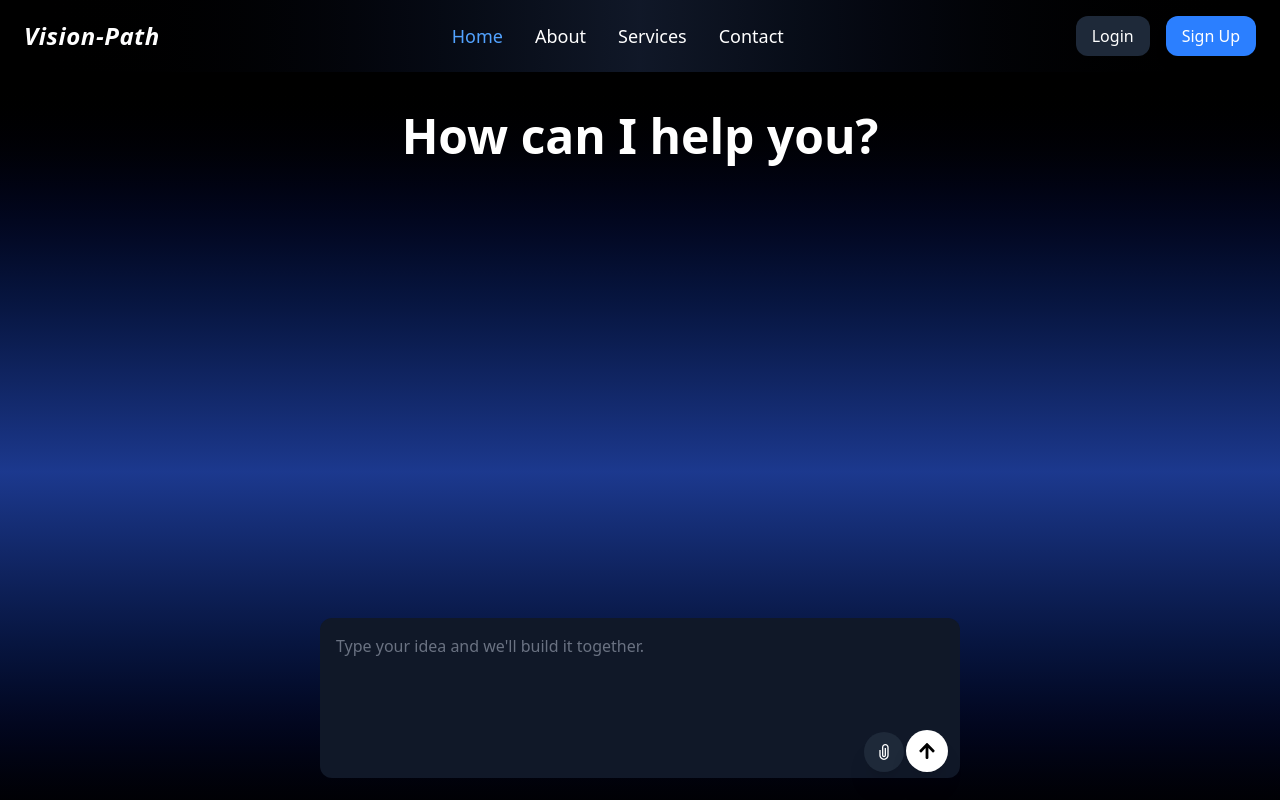
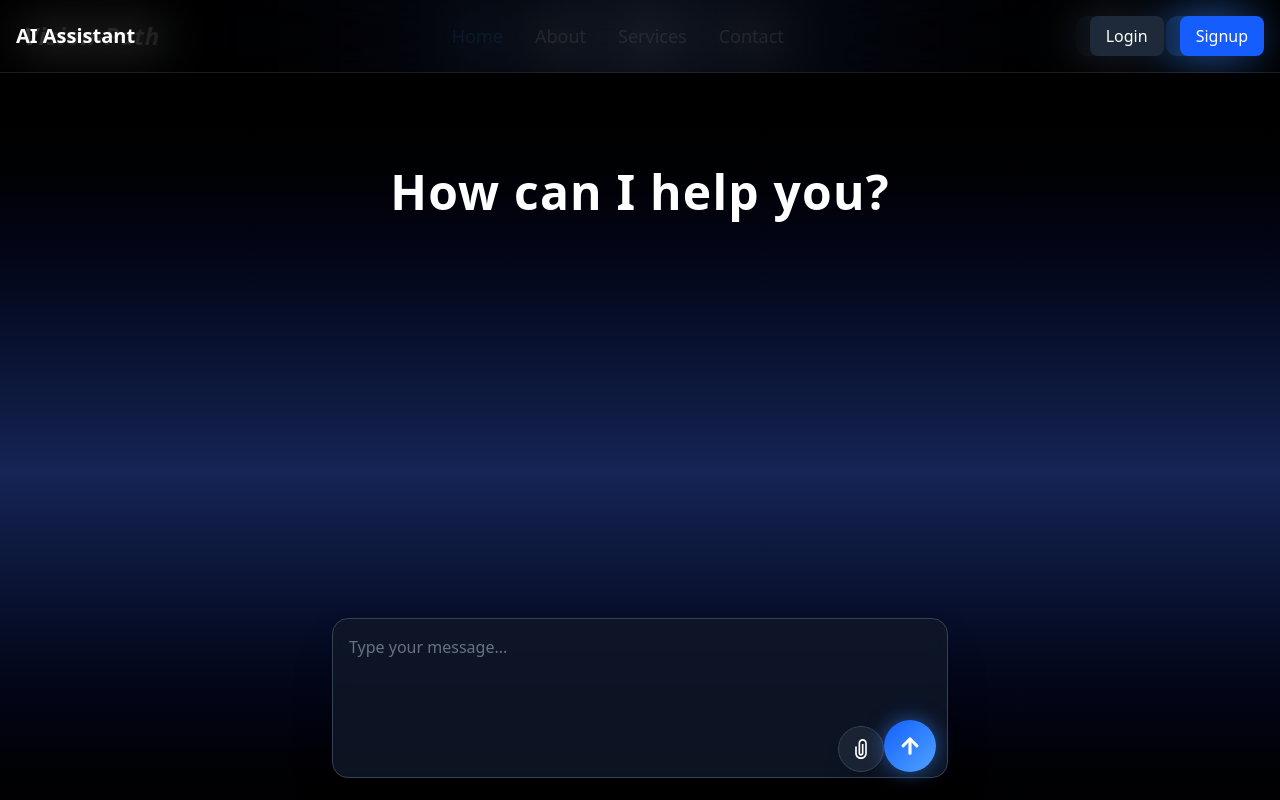
Before and after one commit to nitinsharma450/AiBasedCareerRecommendationSystem, a React (Vite) app in the folder website/: page / in a window 1280 px wide. Built offline with nearby package versions, Linux system fonts and the light colour scheme.

Commit message:
code updated

```diff
--- a/website/package.json
+++ b/website/package.json
@@ -12,6 +12,7 @@
   "dependencies": {
     "@tailwindcss/vite": "^4.1.12",
     "dotenv": "^17.2.3",
+    "framer-motion": "^12.23.25",
     "lucide-react": "^0.541.0",
     "react": "^19.1.1",
     "react-dom": "^19.1.1",
--- a/website/src/pages/CareerRecommandation.tsx
+++ b/website/src/pages/CareerRecommandation.tsx
@@ -1,6 +1,7 @@
 import { useState } from "react";
-import { FaArrowUp } from "react-icons/fa";
-import Spinner from "../component/Spinner";
+import { motion } from "framer-motion";
+import { FaArrowUp, FaBars } from "react-icons/fa";
+
 import { ApiConfigs } from "../lib/ApiConfigs";
 import { AuthenticationService } from "../lib/AuthencationService";
 import { useNavigate } from "react-router";
@@ -13,6 +14,7 @@ export default function App() {
   const [messages, setMessages] = useState<{ role: string; content: string }[]>(
     []
   );
+  const [menuOpen, setMenuOpen] = useState<boolean>(false);
   let navigate = useNavigate();
 
   async function search() {
@@ -63,42 +65,97 @@ export default function App() {
   }
 
   return (
-    <div className="min-h-screen flex flex-col bg-gradient-to-b from-black via-blue-900 to-black text-white">
-      {/* Main Heading */}
-      <h1 className="text-4xl md:text-5xl font-bold mt-10 text-center">
-        {messages.length === 0 ? "How can I help you?" : ""}
-      </h1>
+  <div className="min-h-screen flex flex-col bg-gradient-to-b from-black via-blue-950 to-black text-white relative">
 
-      {/* Chat History */}
-    {/* Chat History */}
-<div className="flex-1 w-full flex flex-col items-center overflow-y-auto px-4 py-4">
-  <div className="w-full md:w-1/2 flex flex-col gap-4 pb-40">
-    {/* 👆 Added pb-40 (padding bottom) so messages stay visible */}
+    {/* NAVBAR */}
+    <nav className="w-full fixed top-0 left-0 z-50 flex justify-between items-center p-4 bg-black/30 backdrop-blur-xl border-b border-white/10">
+      <h1 className="text-xl font-bold">AI Assistant</h1>
+
+      {/* Desktop Buttons */}
+      <div className="hidden md:flex gap-4">
+        <button
+          onClick={() => navigate("/login")}
+          className="px-4 py-2 bg-gray-800 rounded-lg hover:bg-gray-700 transition"
+        >
+          Login
+        </button>
+
+        <button
+          onClick={() => navigate("/signup")}
+          className="px-4 py-2 bg-blue-600 rounded-lg hover:bg-blue-500 transition"
+        >
+          Signup
+        </button>
+      </div>
+
+      {/* Hamburger for mobile */}
+      <button
+        onClick={() => setMenuOpen(!menuOpen)}
+        className="md:hidden p-2 bg-gray-800 rounded-lg hover:bg-gray-700 transition"
+      >
+        <FaBars size={20} />
+      </button>
+
+      {/* Mobile Menu */}
+      {menuOpen && (
+        <motion.div
+          initial={{ opacity: 0, y: -10 }}
+          animate={{ opacity: 1, y: 0 }}
+          className="absolute top-16 right-4 bg-black/70 backdrop-blur-xl p-4 rounded-xl flex flex-col gap-3 border border-white/10 w-40 md:hidden"
+        >
+          <button
+            onClick={() => navigate("/login")}
+            className="w-full px-4 py-2 bg-gray-800 rounded-lg hover:bg-gray-700 transition"
+          >
+            Login
+          </button>
+
+          <button
+            onClick={() => navigate("/signup")}
+            className="w-full px-4 py-2 bg-blue-600 rounded-lg hover:bg-blue-500 transition"
+          >
+            Signup
+          </button>
+        </motion.div>
+      )}
+    </nav>
+
+    {/* TOP HEADING */}
+    {messages.length === 0 && (
+      <motion.h1
+        initial={{ opacity: 0, y: -20 }}
+        animate={{ opacity: 1, y: 0 }}
+        className="text-4xl md:text-5xl font-extrabold mt-24 text-center tracking-wide"
+      >
+        How can I help you?
+      </motion.h1>
+    )}
+
+    {/* CHAT HISTORY */}
+    <div className="flex-1 w-full flex flex-col items-center overflow-y-auto px-3 py-4 scrollbar-thin mt-4">
+      <div className="w-full md:w-1/2 flex flex-col gap-4 pb-44">
         {messages.map((msg, i) => (
-      <div
+          <motion.div
             key={i}
-        className={`flex ${
-          msg.role === "user" ? "justify-end" : "justify-start"
-        }`}
+            initial={{ opacity: 0, x: msg.role === "user" ? 30 : -30 }}
+            animate={{ opacity: 1, x: 0 }}
+            transition={{ duration: 0.25 }}
+            className={`flex ${msg.role === "user" ? "justify-end" : "justify-start"}`}
           >
             <div
-          className={`px-4 py-3 rounded-2xl max-w-[75%] shadow-md leading-relaxed text-sm ${
-            msg.role === "user"
-              ? "bg-blue-500 text-white rounded-br-none"
-              : "bg-gray-800 text-gray-100 rounded-bl-none"
-          }`}
+              className={`px-4 py-3 rounded-2xl max-w-[80%] shadow-xl backdrop-blur-xl border border-white/10 text-sm leading-relaxed
+                ${msg.role === "user" ? "bg-blue-600/60 rounded-br-none" : "bg-gray-900/60 rounded-bl-none"}`}
             >
-          {/* Markdown renderer */}
               <div className="prose prose-sm max-w-none prose-invert">
                 <ReactMarkdown
                   components={{
-                code({ inline, children }: any) {
+                    code: ({ inline, children }: any) => {
                       return inline ? (
-                    <code className="bg-black/50 px-1 py-0.5 rounded text-green-300 text-xs">
+                        <code className="bg-black/40 px-1 py-0.5 rounded text-green-300 text-xs">
                           {children}
                         </code>
                       ) : (
-                    <pre className="bg-black/80 text-green-300 p-3 rounded-lg overflow-x-auto text-xs">
+                        <pre className="bg-black/60 text-green-300 p-3 rounded-lg overflow-x-auto text-xs">
                           <code>{children}</code>
                         </pre>
                       );
@@ -109,15 +166,20 @@ export default function App() {
                 </ReactMarkdown>
               </div>
             </div>
-      </div>
+          </motion.div>
         ))}
       </div>
     </div>
 
+    {/* INPUT BAR */}
+    <motion.div
+      initial={{ opacity: 0, y: 30 }}
+      animate={{ opacity: 1, y: 0 }}
+      className="w-full md:w-1/2 fixed bottom-4 left-1/2 -translate-x-1/2 px-3"
+    >
+      <div className="relative">
 
-      {/* Input Box */}
-      <div className="md:w-1/2 fixed bottom-4 left-1/2 transform -translate-x-1/2">
-        <div className="relative">
+        {/* TEXTAREA */}
         <textarea
           value={prompt}
           onChange={(e) => setPrompt(e.target.value)}
@@ -127,40 +189,42 @@ export default function App() {
               search();
             }
           }}
-            className="w-full h-32 md:h-40 p-4 rounded-xl bg-gray-900 text-gray-100 placeholder-gray-500 focus:outline-none focus:ring-2 focus:ring-blue-500 resize-none"
-            placeholder="Type your idea and we'll build it together."
+          className="w-full h-32 md:h-40 p-4 rounded-2xl bg-gray-900/80 border border-gray-700
+                     placeholder-gray-500 text-gray-100 focus:outline-none focus:ring-2
+                     focus:ring-blue-500 resize-none shadow-2xl backdrop-blur"
+          placeholder="Type your message..."
         />
 
-          {/* Hidden file input */}
-          <input
-            type="file"
-            id="fileUpload"
-            className="hidden"
-            onChange={(e) => {
-              if (e.target.files && e.target.files[0]) {
-                console.log("Selected file:", e.target.files[0]);
-              }
-            }}
-          />
+        {/* FILE INPUT */}
+        <input type="file" id="fileUpload" className="hidden" />
 
-          {/* File Upload Icon */}
+        {/* ATTACHMENT BUTTON */}
         <label
           htmlFor="fileUpload"
-            className="absolute bottom-3 right-14 p-3 bg-gray-800 rounded-full shadow-xl cursor-pointer hover:bg-gray-700 transition"
+          className="absolute bottom-3 right-16 p-3 bg-gray-800/80 border border-gray-700
+                     rounded-full shadow-xl cursor-pointer hover:bg-gray-700 transition backdrop-blur-xl"
         >
-            <CgAttachment />
+          <CgAttachment size={20} />
         </label>
 
-          {/* Arrow button */}
-          <button
-            className="absolute bottom-3 right-3 p-3 bg-white rounded-full shadow-xl"
+        {/* IMPROVED SEND BUTTON */}
+        <motion.button
+          whileTap={{ scale: 0.9 }}
+          whileHover={{ scale: 1.1 }}
+          className="absolute bottom-3 right-3 p-4 bg-gradient-to-br from-blue-600 to-blue-400
+                     rounded-full shadow-[0_0_20px_rgba(59,130,246,0.6)] hover:shadow-[0_0_35px_rgba(59,130,246,0.8)]
+                     transition active:scale-95"
           onClick={search}
           disabled={loading || !prompt.trim()}
         >
-            {loading ? <Spinner /> : <FaArrowUp color="black" size={18} />}
-          </button>
+          {loading ? (
+            <div className="animate-spin h-5 w-5 border-2 border-white border-t-transparent rounded-full"></div>
+          ) : (
+            <FaArrowUp size={20} color="white" />
+          )}
+        </motion.button>
       </div>
-      </div>
+    </motion.div>
   </div>
 );
 }
```
Also changed, not shown: 1 other file (tests, documents, lock files or other folders). Lines whose indentation alone changed are shown as unchanged.
